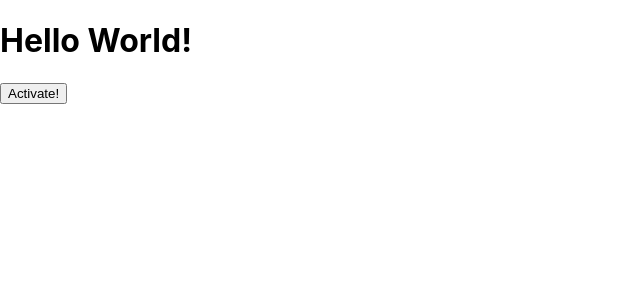
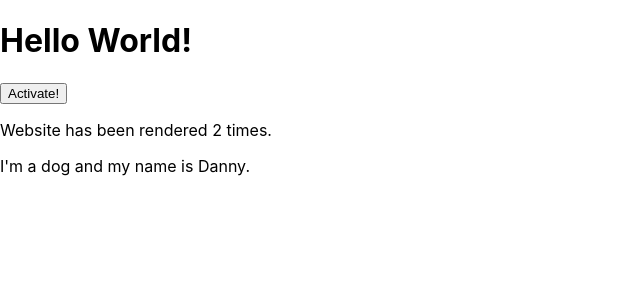
Before and after one commit to DKReyes/Back-to-Basics-React, a React (Create React App) app in the folder basics/: page / in a window 1280 px wide. Shown: the top 300 px of the page, without its empty margins (0-640 px from the left). Built offline with nearby package versions, Linux system fonts and the light colour scheme.

Commit message:
Added more information on useEffect and props

```diff
--- a/basics/src/components/firstButton.js
+++ b/basics/src/components/firstButton.js
@@ -1,4 +1,4 @@
-import { useState } from 'react';
+import { useState, useEffect } from 'react';
 
 // This is the outcome of what is displayed
 function Display() {
@@ -9,10 +9,42 @@ function Display() {
     )
 }
 
+// Props
+function Dog(props) {
+    return <p>I'm a dog and my name is {props.name}.</p>
+}
+
 
 function FirstButton() {
-    // a boolean state
+    // a boolean state (for useState example)
     const [answer, setAnswer] = useState(false);
+    // a count state (for useEffect example)
+    const [count, setCount] = useState(0);
+    // a prop element (for props example)
+    const theDog = <Dog name="Danny"/>;
+
+
+    // useEffect will run on every render, so the count changes every 1000 tick set by the
+    // parameters on setTimeout. The [] on useEffect will only run this on inital render
+    useEffect(() => {
+        setTimeout(() => {
+            setCount((count) => count + 1);
+        }, 1000);
+    }, []);
+
+    // Example of useEffect running only once
+    /* Runs on the first render
+     * useEffect(() => {
+     *
+     * }, []);
+     */
+
+    // Example of useEffect running once a prop or state values
+    /* Runs on the first render and any time any dependency value changes eg. prop or state
+     * useEffect(() => {
+     *
+     * }, [prop, state]);
+     */
 
 
     // Handles the onClick event
@@ -28,6 +60,9 @@ function FirstButton() {
             </button>
 
             {answer && <Display />}
+
+            <p>Website has been rendered {count} times.</p>
+            <p>{theDog}</p>
         </>
     );
 }
```
